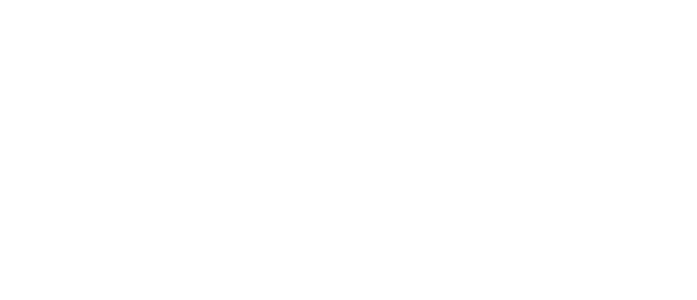
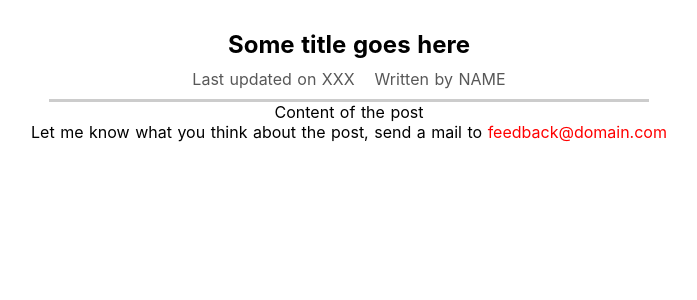
Before and after one commit to 4ortytwo/nuxt-blog, a Nuxt app: page /posts/1 in a window 1280 px wide. Before the commit this address had no page. Shown: the top 300 px of the page, without its empty margins (291-988 px from the left). Built offline with nearby package versions, Linux system fonts and the light colour scheme.

Commit message:
add basic routes

```diff
--- /dev/null
+++ b/pages/about/index.vue
@@ -0,0 +1,15 @@
+<template>
+  <div class="about-page">
+    <p>Lorem ipsum and some random text</p>
+    <p>Lorem ipsum and some random text</p>
+    <p>Lorem ipsum and some random text</p>
+    <p>Lorem ipsum and some random text</p>
+  </div>
+</template>
+
+<style scoped>
+  .about-page {
+    text-align: center;
+    padding: 30px;
+  }
+</style>
--- /dev/null
+++ b/pages/posts/_id/index.vue
@@ -0,0 +1,73 @@
+<template>
+  <div class="single-post-page">
+      <section class="post">
+          <h1 class="post-title">Some title goes here</h1>
+          <div class="post-details">
+            <div class="post-detail">Last updated on XXX</div>
+            <div class="post-detail">Written by NAME</div>
+          </div>
+      <p class="post-content">Content of the post</p>
+      </section>
+      <section class="post-feedback">Let me know what you think about the post, send a mail to <a href="mailto:feedback@domain.com">feedback@domain.com</a></section>
+  </div>
+</template>
+
+<script>
+export default {
+
+}
+</script>
+
+<style scoped>
+.single-post-page {
+  padding: 30px;
+  text-align: center;
+  box-sizing: border-box;
+}
+
+.post {
+  width: 100%;
+}
+
+@media (min-width: 768px) {
+  .post {
+    width: 600px;
+    margin: auto;
+  }
+}
+
+.post-title {
+  margin: 0;
+}
+
+.post-details {
+  padding: 10px;
+  box-sizing: border-box;
+  border-bottom: 3px solid #ccc;
+  display: flex;
+  justify-content: center;
+  align-items: center;
+  flex-direction: column;
+}
+
+@media (min-width: 768px) {
+  .post-details {
+    flex-direction: row;
+  }
+}
+
+.post-detail {
+  color: rgb(88, 88, 88);
+  margin: 0 10px;
+}
+
+.post-feedback a {
+  color: red;
+  text-decoration: none;
+}
+
+.post-feedback a:hover,
+.post-feedback a:active {
+  color: salmon;
+}
+</style>
--- /dev/null
+++ b/pages/posts/index.vue
@@ -0,0 +1,19 @@
+<template>
+  <div class="posts-page">
+
+  </div>
+</template>
+
+<script>
+export default {
+
+}
+</script>
+
+<style scoped>
+.posts-page {
+    display: flex;
+    justify-content: center;
+    align-items: center;
+}
+</style>
```
